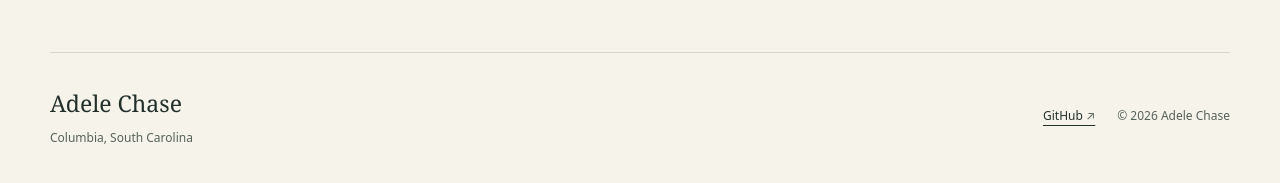
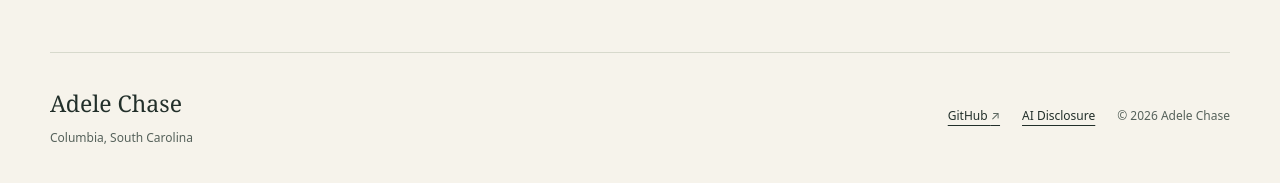
Before and after one commit to adelechase/adelechase.github.io, a Jekyll site: the page built from ai.md, in a window 1280 px wide. Shown: the part 655-838 px from the top of the page. Built offline with Jekyll 4.4.1, drawn with Linux system fonts in a browser that asks for light colours.

Commit message:
Add AI Disclosure link to sitewide footer

```diff
--- a/_layouts/default.html
+++ b/_layouts/default.html
@@ -26,7 +26,7 @@
   <main id="main">{{ content }}</main>
   <footer class="site-footer wrap">
     <div><a class="footer-name" href="{{ '/librarian/' | relative_url }}">Adele Chase</a><p>{{ site.data.profile.location }}</p></div>
-    <div class="footer-links"><a href="{{ site.data.profile.github_url }}">GitHub <span aria-hidden="true">↗</span></a><span>© {{ 'now' | date: '%Y' }} Adele Chase</span></div>
+    <div class="footer-links"><a href="{{ site.data.profile.github_url }}">GitHub <span aria-hidden="true">↗</span></a><a href="{{ '/ai/' | relative_url }}">AI Disclosure</a><span>© {{ 'now' | date: '%Y' }} Adele Chase</span></div>
   </footer>
 </body>
 </html>
```
